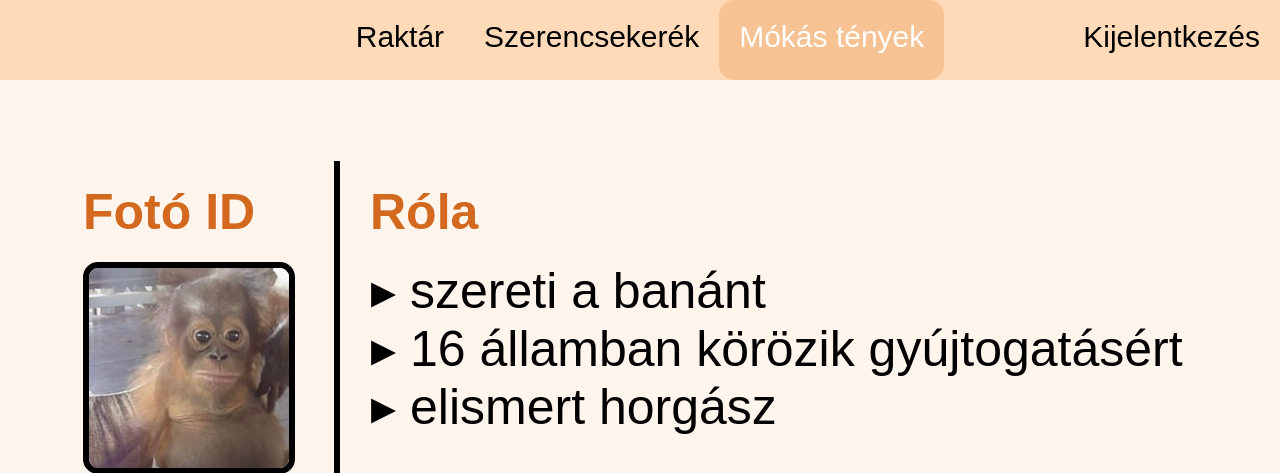
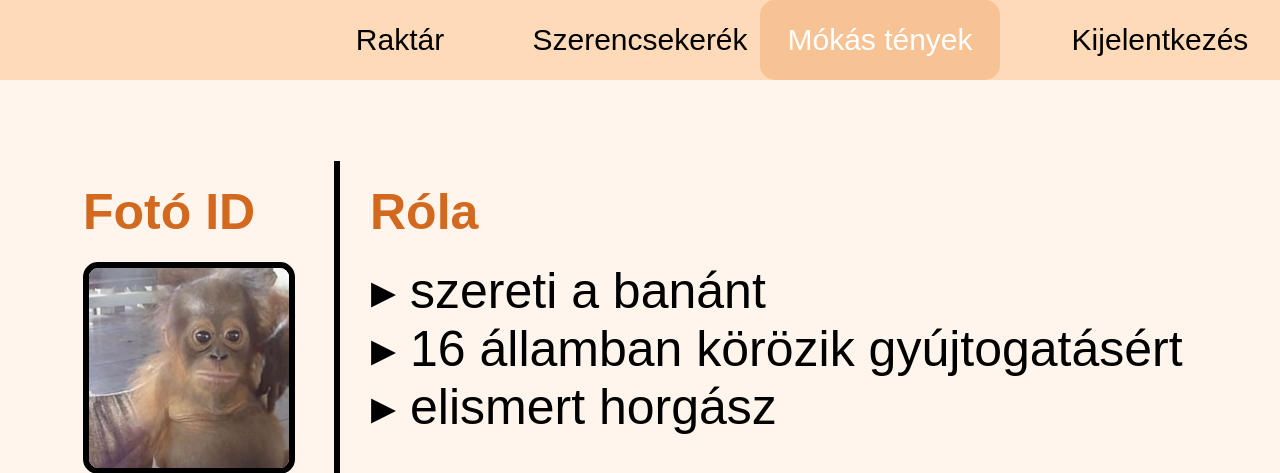
Before and after one commit to csabszerko/webterv, a PHP site: page /html/stats.html in a window 1280 px wide. Shown: the top 473 px of the page. Run offline with PHP 8.4, Linux system fonts and the light colour scheme.

Commit message:
navbar tweak

```diff
--- a/monki/css/styles.css
+++ b/monki/css/styles.css
@@ -34,6 +34,9 @@
     margin: 0 0;
     padding: 20px 20px;
     text-decoration: none;
+    width: 200px;
+    align-items: center;
+    justify-content: center;
 
     border-radius: 0px;
     transition: background-color .3s, color .3s, border-radius .3s;
```
